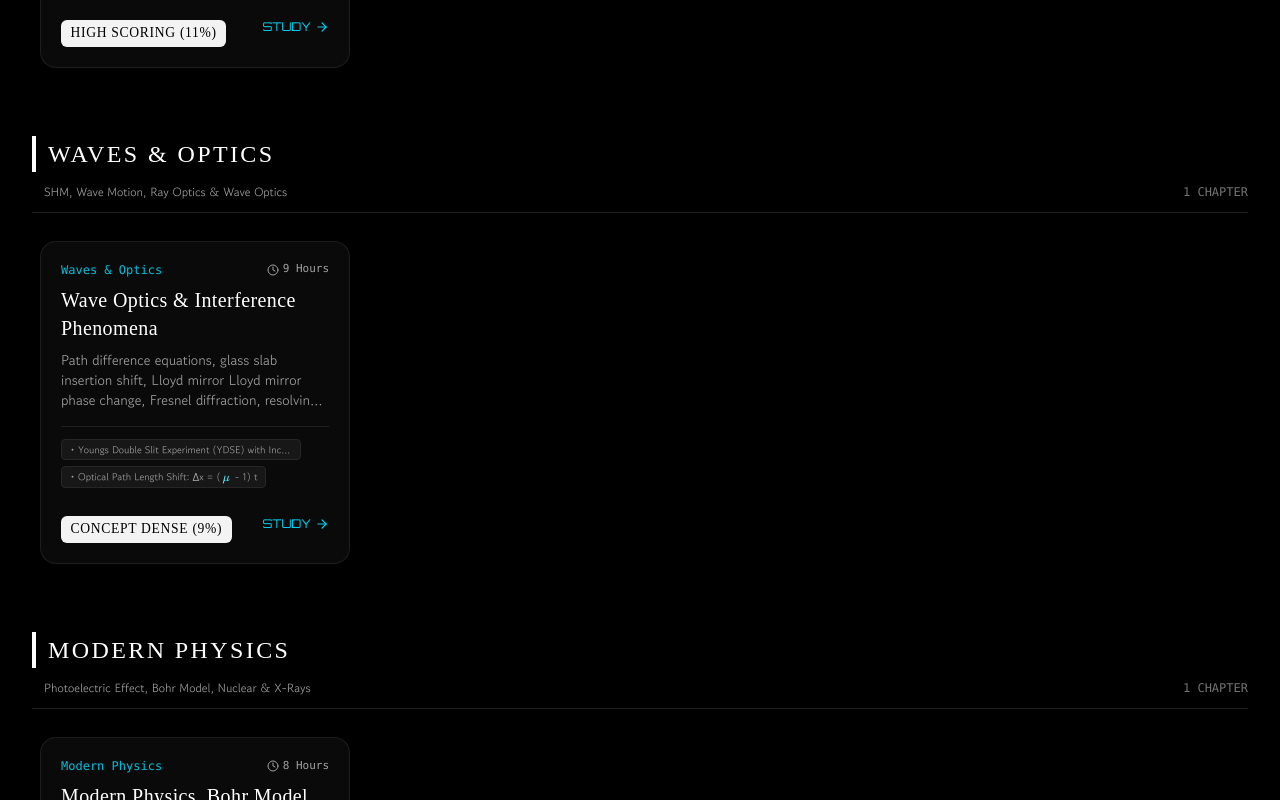
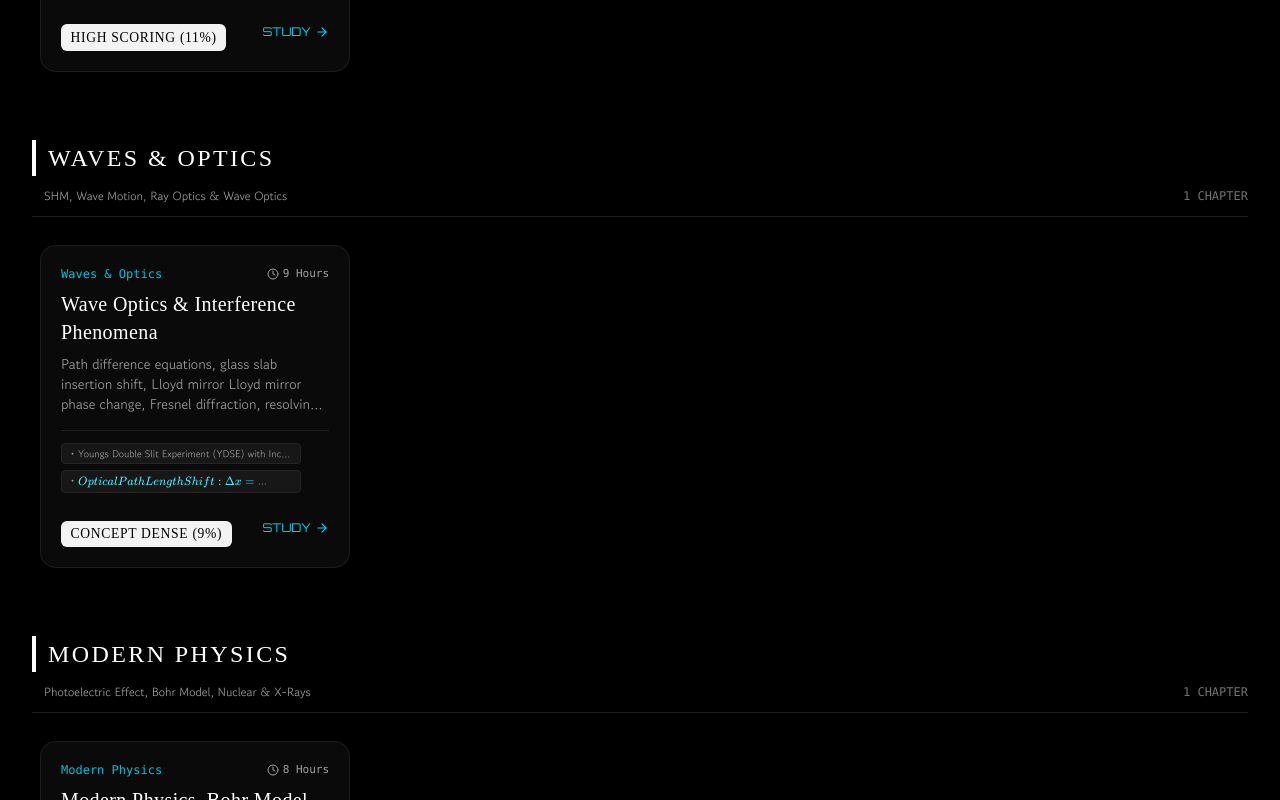
Before and after one commit to thalaivar96/C-E, a React (Vite) app: page / in a window 1280 px wide. Both pictures are taken after a click on the element "PHYSICS CORE". Shown: the part 1446-2246 px from the top of the page. Built offline with nearby package versions, Linux system fonts and the light colour scheme; a web font is replaced by a local one.

Commit message:
feat: add LaTeX normalization utility
Implement formatLatexMath to automatically convert Unicode symbols, multi-character subscripts, and simple fractions into valid LaTeX. Update chapter formulas to use standardized notation.

```diff
--- a/src/components/MathText.tsx
+++ b/src/components/MathText.tsx
@@ -7,10 +7,63 @@ interface MathTextProps {
   block?: boolean;
 }
 
+/**
+ * Normalizes and formats physics/LaTeX strings:
+ * - Fixes multi-character subscripts like _ext, _axis, _cm, _total into _{\text{...}}
+ * - Converts side-by-side fraction notations like (1/2), 1/2, (3/2) into \frac{1}{2}, \frac{3}{2}
+ * - Replaces asterisks with \cdot and unicode greek letters with LaTeX macros
+ */
+export function formatLatexMath(raw: string): string {
+  if (!raw) return '';
+
+  let m = raw;
+
+  // 1. Greek & Unicode symbols to LaTeX
+  m = m
+    .replace(/τ/g, '\\tau ')
+    .replace(/α/g, '\\alpha ')
+    .replace(/ω/g, '\\omega ')
+    .replace(/λ/g, '\\lambda ')
+    .replace(/μ/g, '\\mu ')
+    .replace(/π/g, '\\pi ')
+    .replace(/θ/g, '\\theta ')
+    .replace(/σ/g, '\\sigma ')
+    .replace(/ρ/g, '\\rho ')
+    .replace(/ε/g, '\\epsilon ')
+    .replace(/Δ/g, '\\Delta ')
+    .replace(/Ω/g, '\\Omega ')
+    .replace(/Φ/g, '\\Phi ')
+    .replace(/²/g, '^2')
+    .replace(/³/g, '^3')
+    .replace(/·/g, '\\cdot ')
+    .replace(/×/g, '\\times ');
+
+  // 2. Fix multi-letter subscripts without braces or \text
+  // e.g., \tau_ext -> \tau_{\text{ext}}, I_axis -> I_{\text{axis}}, v_cm -> v_{\text{cm}}, K_total -> K_{\text{total}}
+  m = m.replace(/_([a-zA-Z]{2,})(?![a-zA-Z0-9_}]*})/g, (match, sub) => {
+    return `_{\\text{${sub}}}`;
+  });
+
+  // 3. Fraction conversions (side-by-side x/y -> \frac{x}{y})
+  // Parenthesized numerical fractions e.g. (1/2), (1/3), (1/4), (1/12), (2/5), (2/3), (3/2), (5/3), (9/10), (7/5), (81/196)
+  m = m.replace(/\((\d+)\/(\d+)\)/g, '\\frac{$1}{$2}');
+
+  // Non-parenthesized numeric fractions e.g. 1/2, 1/3, 1/4, 3/2, 5/2, 7/5, 9/10
+  m = m.replace(/(^|[\s=+\-*(\[])(\d+)\/(\d+)(?=[\s=+\-*)\].*]|$)/g, '$1\\frac{$2}{$3}');
+
+  // Expressions like A / (B) or \sigma^2 / (2 \varepsilon_0)
+  m = m.replace(/([a-zA-Z0-9_\\^^{}]+)\s*\/\s*\(([^)]+)\)/g, '\\frac{$1}{$2}');
+
+  // 4. Asterisks to multiplication dots
+  m = m.replace(/\s\*\s/g, ' \\cdot ');
+
+  return m;
+}
+
 export const MathText: React.FC<MathTextProps> = ({ text, className = '', block = false }) => {
   if (!text) return null;
 
-  // If block mode is requested explicitly
+  // Explicit block mode
   if (block) {
     const cleanText = text
       .replace(/^\$\$/, '')
@@ -18,8 +71,9 @@ export const MathText: React.FC<MathTextProps> = ({ text, className = '', block
       .replace(/^\\\[/, '')
       .replace(/\\\]$/, '')
       .trim();
+    const formatted = formatLatexMath(cleanText);
     try {
-      const html = katex.renderToString(cleanText, { displayMode: true, throwOnError: false });
+      const html = katex.renderToString(formatted, { displayMode: true, throwOnError: false });
       return (
         <div
           className={`katex-block my-2 overflow-x-auto text-cyan-300 font-sans ${className}`}
@@ -31,22 +85,7 @@ export const MathText: React.FC<MathTextProps> = ({ text, className = '', block
     }
   }
 
-  // Pre-process text to convert common unicode math symbols to LaTeX equivalents if needed
-  const processedText = text
-    .replace(/τ/g, '\\tau ')
-    .replace(/α/g, '\\alpha ')
-    .replace(/ω/g, '\\omega ')
-    .replace(/λ/g, '\\lambda ')
-    .replace(/μ/g, '\\mu ')
-    .replace(/π/g, '\\pi ')
-    .replace(/θ/g, '\\theta ')
-    .replace(/σ/g, '\\sigma ')
-    .replace(/ρ/g, '\\rho ')
-    .replace(/ε/g, '\\epsilon ')
-    .replace(/²/g, '^2')
-    .replace(/³/g, '^3')
-    .replace(/·/g, '\\cdot ')
-    .replace(/×/g, '\\times ');
+  const processedText = formatLatexMath(text);
 
   // Regex pattern for matching block ($$...$$ or \[...\]) and inline ($...$ or \(...\)) math delimiters
   const mathRegex = /(\$\$[\s\S]+?\$\$|\\\[[\s\S]+?\\\]|\$[^\n$]+?\$|\\\([\s\S]+?\\\))/g;
@@ -63,7 +102,7 @@ export const MathText: React.FC<MathTextProps> = ({ text, className = '', block
 
           if (part.startsWith('$$') && part.endsWith('$$')) {
             const math = part.slice(2, -2).trim();
-            const html = katex.renderToString(math, { displayMode: true, throwOnError: false });
+            const html = katex.renderToString(formatLatexMath(math), { displayMode: true, throwOnError: false });
             return (
               <span
                 key={index}
@@ -75,7 +114,7 @@ export const MathText: React.FC<MathTextProps> = ({ text, className = '', block
 
           if (part.startsWith('\\[') && part.endsWith('\\]')) {
             const math = part.slice(2, -2).trim();
-            const html = katex.renderToString(math, { displayMode: true, throwOnError: false });
+            const html = katex.renderToString(formatLatexMath(math), { displayMode: true, throwOnError: false });
             return (
               <span
                 key={index}
@@ -87,7 +126,7 @@ export const MathText: React.FC<MathTextProps> = ({ text, className = '', block
 
           if (part.startsWith('$') && part.endsWith('$')) {
             const math = part.slice(1, -1).trim();
-            const html = katex.renderToString(math, { displayMode: false, throwOnError: false });
+            const html = katex.renderToString(formatLatexMath(math), { displayMode: false, throwOnError: false });
             return (
               <span
                 key={index}
@@ -99,7 +138,7 @@ export const MathText: React.FC<MathTextProps> = ({ text, className = '', block
 
           if (part.startsWith('\\(') && part.endsWith('\\)')) {
             const math = part.slice(2, -2).trim();
-            const html = katex.renderToString(math, { displayMode: false, throwOnError: false });
+            const html = katex.renderToString(formatLatexMath(math), { displayMode: false, throwOnError: false });
             return (
               <span
                 key={index}
@@ -109,21 +148,40 @@ export const MathText: React.FC<MathTextProps> = ({ text, className = '', block
             );
           }
 
-          // Plain text part (might still have raw LaTeX macros)
           return <React.Fragment key={index}>{renderSubTextWithLatex(part)}</React.Fragment>;
         })}
       </span>
     );
   }
 
-  // If no explicit delimiters ($ or \(), check if the text itself contains LaTeX macros
+  // If text has NO delimiters, check if it's a standalone formula or mathematical expression
+  // e.g. contains '=', '\tau', '\alpha', '\omega', '\frac', '_{\text{', '^', '\sqrt'
+  const isPureFormula =
+    /(\\tau|\\alpha|\\omega|\\frac|\\sqrt|\\int|\\cdot|_\{|\\varepsilon|\\sigma|\\theta|\\pi|=|\\vec)/.test(processedText) &&
+    !processedText.includes('\n') &&
+    processedText.length < 150;
+
+  if (isPureFormula) {
+    try {
+      const html = katex.renderToString(processedText, { displayMode: false, throwOnError: false });
+      return (
+        <span
+          className={`inline-katex text-cyan-300 font-semibold ${className}`}
+          dangerouslySetInnerHTML={{ __html: html }}
+        />
+      );
+    } catch {
+      // Fallback
+    }
+  }
+
   return <span className={className}>{renderSubTextWithLatex(processedText)}</span>;
 };
 
-// Helper to render LaTeX macros inside text even if missing $ delimiters
+// Helper to render inline LaTeX macros or math symbols inside plain text
 function renderSubTextWithLatex(part: string): React.ReactNode {
-  // Regex to detect LaTeX macros like \vec{...}, \hat{...}, \frac{...}{...}, \int, \tau, \omega, \mu, etc.
-  const latexMacroRegex = /(\\[a-zA-Z]+(?:\{[^}]*\}|_[a-zA-Z0-9{}]+|\^[a-zA-Z0-9{}]+)*)/g;
+  // Regex to detect LaTeX macros, fractions, subscripted terms, or greek letters
+  const latexMacroRegex = /(\\[a-zA-Z]+(?:\{[^}]*\}|_[a-zA-Z0-9{}]+|\^[a-zA-Z0-9{}]+)*|\b[a-zA-Z]_\{\\text\{[a-zA-Z0-9]+\}\}|\b\\frac\{[^}]*\}\{[^}]*\})/g;
 
   if (!latexMacroRegex.test(part)) {
     return part;
@@ -134,7 +192,11 @@ function renderSubTextWithLatex(part: string): React.ReactNode {
   return segments.map((seg, i) => {
     if (!seg) return null;
 
-    if (seg.startsWith('\\')) {
+    if (
+      seg.startsWith('\\') ||
+      seg.includes('_{\\text{') ||
+      seg.startsWith('\\frac')
+    ) {
       try {
         const html = katex.renderToString(seg, { displayMode: false, throwOnError: false });
         return (
```
Also changed, not shown: src/data/chapters.ts (+25 -25 lines).
